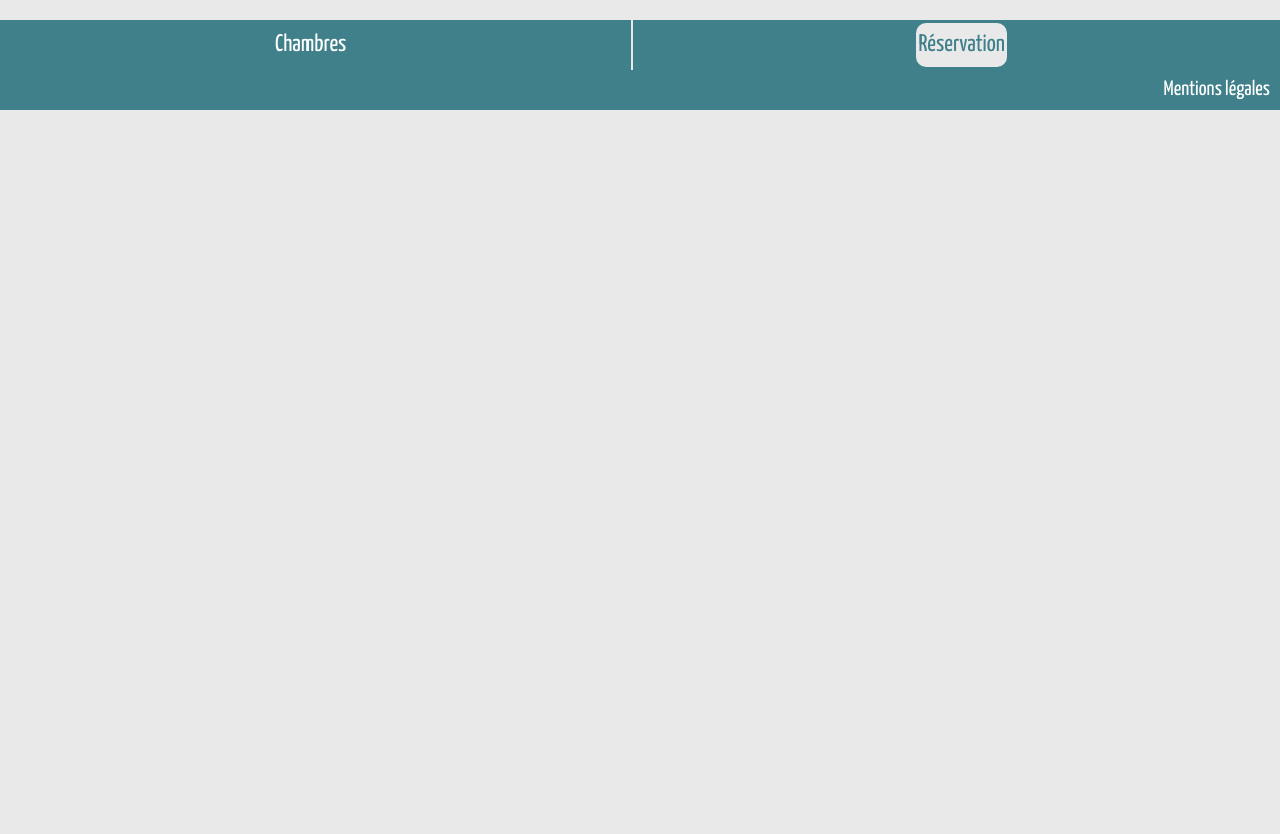
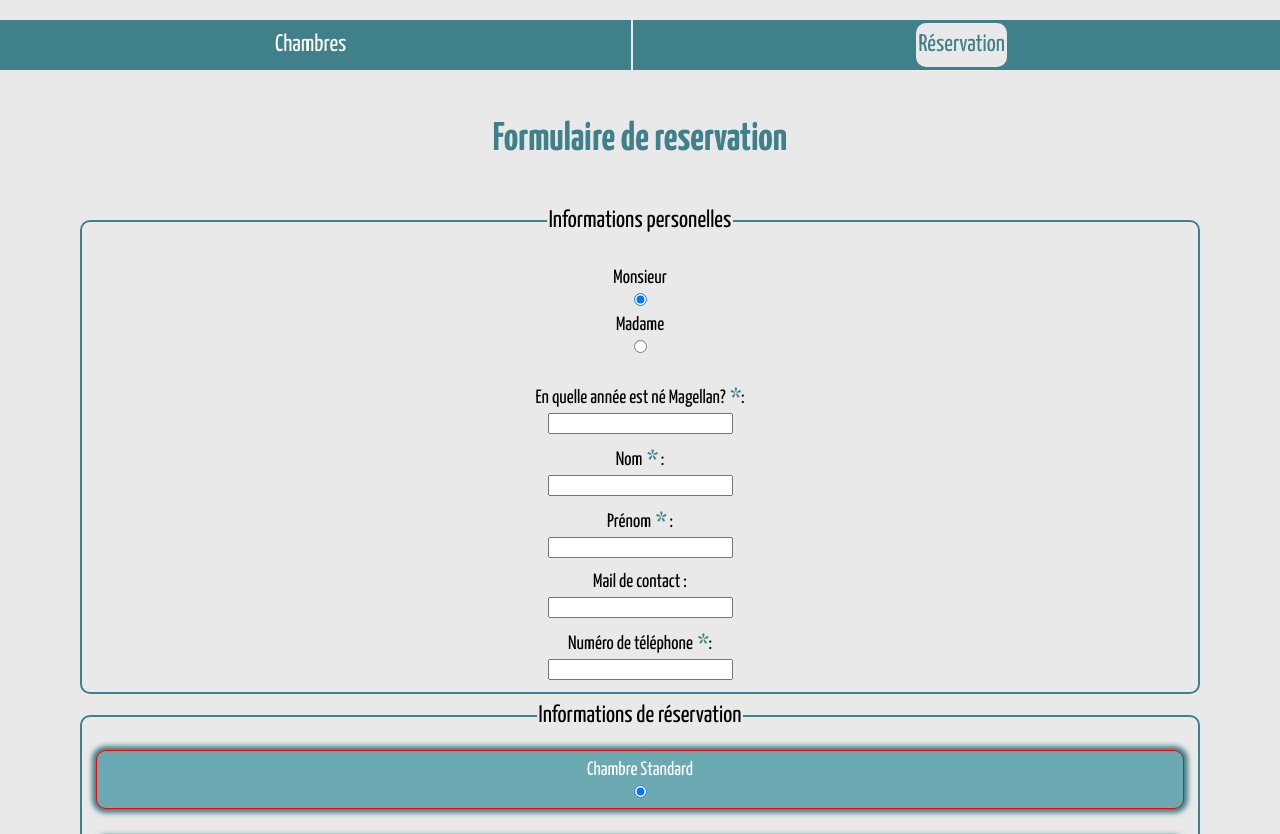
Before and after one commit to mel0ness/Lhotel-React, a React (Vite) app: page /Reservation in a window 1280 px wide. Shown: the part 220-1054 px from the top of the page. Before the commit the page ends 800 px from the top, so only its background shows below. Built offline with nearby package versions, Linux system fonts and the light colour scheme.

Commit message:
design et states pour le formulaire, à faire la logique de calcul de prix et de nombre de nuits

```diff
--- a/package.json
+++ b/package.json
@@ -10,6 +10,8 @@
     "preview": "vite preview"
   },
   "dependencies": {
+    "@tanstack/react-query": "^4.33.0",
+    "prop-types": "^15.8.1",
     "react": "^18.2.0",
     "react-dom": "^18.2.0",
     "react-helmet-async": "^1.3.0",
--- /dev/null
+++ b/src/Components/InputChambre/index.jsx
@@ -0,0 +1,24 @@
+import "../../Style/Components/InputChambre/inputchambre.scss"
+
+const InputChambre = (Props) => {
+
+
+    return(
+        <div>
+            {Props.idprop === Props.check ?  <div id={Props.idprop} className="inputChambre selected">
+                <label htmlFor={Props.type}>{Props.value}</label>
+             <input type="radio" id={Props.type} name="chambre" value={Props.value} checked={Props.check === Props.idprop} onChange={() => Props.funct(Props.idprop)} required />
+              </div>:  <div id={Props.idprop} className="inputChambre">
+                <label htmlFor={Props.type}>{Props.value}</label>
+             <input type="radio" id={Props.type} name="chambre" value={Props.value} checked={Props.check === Props.idprop} onChange={() => Props.funct(Props.idprop)} required />
+              </div>}
+
+              </div>)
+
+
+
+}
+
+
+
+export default InputChambre
--- a/src/Pages/Reservation/index.jsx
+++ b/src/Pages/Reservation/index.jsx
@@ -1,12 +1,154 @@
 import {HelmetProvider} from "react-helmet-async"
+import InputChambre from "../../Components/InputChambre"
+import "../../Style/Pages/Reservation/reservation.scss"
+import {useState} from "react"
 
 const Reservation = () => {
+
+    const [checkedInput, ChangeCheckedInput] = useState("allClick1")
+    const [checkedGender, updateCheckedGender] = useState("Male")
+    const [checkedNimals, updateCheckedNimals] = useState("Non")
+
+    const changementGender = (e) => {
+        updateCheckedGender(e)
+    }
+
+    const changementNimals = (e) => {
+        updateCheckedNimals(e)
+    }
 
     return (<div>
 
         <HelmetProvider>
             <title>Réservation</title>
         </HelmetProvider>
+
+<h1>Formulaire de reservation</h1>
+
+<form action="../../assets/reservation.php" method="post">
+<fieldset>
+            <legend>Informations personelles</legend>
+
+            <ul className="NoneStyleList">
+              <li>
+                <label htmlFor="type1">Monsieur</label>
+                <input type="radio" id="type1" name="genre" value="Monsieur" checked={checkedGender === "Male"} onChange={() => changementGender("Male")} required />
+              </li>
+              <li>
+                <label htmlFor="type2">Madame</label>
+                <input id="type2" type="radio" name="genre" value="Madame" checked={checkedGender === "Female"} onChange={() => changementGender("Female")} required />
+              </li>
+            </ul>
+
+            <div className="dontlie">
+              <label htmlFor="dontlie">En quelle année est né Magellan?<span className="required">*</span>
+                :
+              </label>
+              <input type="number" id="dontlie" name="dontlie" />
+            </div>
+
+            <div>
+              <label htmlFor="nom">Nom<span className="required">*</span> :
+              </label>
+              <input type="text" id="nom" name="name_user" required />
+            </div>
+            <div>
+              <label htmlFor="prenom">Prénom<span className="required">*</span> :
+              </label>
+              <input type="text" id="prenom" name="name_user2" required />
+            </div>
+            <div>
+              <label htmlFor="mail">Mail de contact :</label>
+              <input type="email" id="mail" name="mail_user" />
+            </div>
+            <div>
+              <label htmlFor="tel">Numéro de téléphone<span className="required">*</span>
+                :
+              </label>
+              <input type="tel" id="tel" name="tel_user" required
+                pattern="0[0-9][ -/]*[0-9]{2}[ -/]*[0-9]{2}[ -/]*[0-9]{2}[ -/]*[0-9]{2}" />
+            </div>
+          </fieldset>
+
+          <fieldset>
+            <legend>Informations de réservation</legend>
+
+    <InputChambre type={"type_1"} value={"Chambre Standard"} idprop={"allClick1"} check={checkedInput} funct={ChangeCheckedInput} />
+    <InputChambre type={"type_2"} value={"Chambre Supérieure"} idprop={"allClick2"} check={checkedInput} funct={ChangeCheckedInput} />
+    <InputChambre type={"type_3"} value={"Chambre Supérieure XL"} idprop={"allClick3"} check={checkedInput} funct={ChangeCheckedInput} />
+    <InputChambre type={"type_4"} value={"Suite Familiale"}  idprop={"allClick4"} check={checkedInput} funct={ChangeCheckedInput}/>
+            <div>
+              <label htmlFor="nombreA"><span>Nombre d&apos;adultes<span className="required">*</span>
+                  :
+                </span></label>
+              <input type="number" id="nombreA" name="reser_persa" min="1" max="5" value="1" required/>
+            </div>
+            <div>
+              <label htmlFor="nombreE"><span>Nombre d&apos;enfants<span className="required">*</span>
+                  :
+                </span></label>
+              <input type="number" id="nombreE" name="reser_perse" min="0" max="30" value="0" required />
+            </div>
+
+            <div>
+              <label htmlFor="date"><span>Date d&apos;arrivée<span className="required">*</span>
+                  :
+                </span></label>
+              <input type="date" id="date" name="reser_datee" value="" required/>
+            </div>
+            <div>
+              <label htmlFor="date2"><span>Date de départ<span className="required">*</span>
+                  :
+                </span></label>
+              <input type="date" id="date2" name="reser_dates" value="" required/>
+            </div>
+            <div className="Nights">
+              Nombre de Nuits :
+              <span id="numberNightsTotal" name="nights">0</span>
+            </div>
+            <div className="Nights">
+              Prix de la réservation souhaitée (Hors petits-déjeuners) :
+              <span id="price" name="price">0 €</span>
+            </div>
+
+            <div className="information">
+              Le prix n&apos;inclus pas la taxe de séjour.
+            </div>
+            </fieldset>
+            <fieldset>
+            <legend>Présence d&apos;animaux?</legend>
+            <div id="nimalsCadre">
+
+              <ul className="NoneStyleList">
+                <li>
+                  <label htmlFor="type_11">Non</label>
+                  <input type="radio" id="type_11" name="paws" value="non" checked={checkedNimals === "Non"} onChange={() => changementNimals("Non")} required />
+                </li>
+                <li>
+                  <label htmlFor="type_22">Oui</label>
+                  <input id="type_22" type="radio" name="paws" value="oui" checked={checkedNimals === "Oui"} onChange={() => changementNimals("Oui")} required />
+                </li>
+              </ul>
+            </div>
+
+            <div>Si oui, lesquels et combien?</div>
+            <div>
+              <label htmlFor="msgNimal" ></label>
+              <textarea id="msgNimal" name="nimals" className="Animaux"></textarea>
+            </div>
+          </fieldset>
+          <fieldset>
+            <legend>Commentaires ou questions supplémentaires</legend>
+            <div>
+              <label htmlFor="msg"><span></span></label>
+              <textarea id="msg" name="commentary" className="Animaux"></textarea>
+            </div>
+          </fieldset>
+          <button type="submit" id="btn">
+              Valider la réservation
+            </button>
+</form>
+
     </div>)
 }
 
--- /dev/null
+++ b/src/Style/Components/InputChambre/inputchambre.scss
@@ -0,0 +1,16 @@
+@use "../../Utils/variables";
+
+.inputChambre {
+    background-color: variables.$color1;
+    color: white;
+    border: 1px solid red;
+    box-shadow: 0px 0px 5px 4px variables.$color1;
+    padding: 10px;
+    border-radius: 10px;
+    margin-top: 15px;
+
+}
+
+.selected {
+    background-color: #6caab3;
+}
--- /dev/null
+++ b/src/Style/Pages/Reservation/reservation.scss
@@ -0,0 +1,83 @@
+@use "../../Utils/variables";
+
+fieldset {
+border: 2px solid variables.$color1;
+border-radius: 10px;
+width: 85%;
+display: flex;
+margin: auto;
+margin-bottom: 10px;
+flex-direction: column;
+gap: 15px;
+font-size: 1.2rem;
+
+& legend {
+    font-size: 1.5rem;
+}
+
+& .required {
+    font-weight: 900;
+    font-size: 1.4rem;
+    color: variables.$color1;
+    margin-left: 5px;
+}
+
+& .NoneStyleList {
+    list-style-type: none;
+    padding: 0;
+
+    & li {
+        margin-top: 10px;
+    }
+
+}
+
+& label {
+    display: block;
+    text-align: center;
+    margin-bottom: 5px;
+}
+
+& input {
+    display: block;
+    margin: auto;
+}
+}
+
+.Nights {
+    & span {
+        display:block;
+        color: variables.$color1;
+        font-size: 2rem;
+        margin-top: 10px;
+    }
+}
+
+.information {
+    font-size: 0.8rem;
+}
+
+.Animaux {
+    height: 100px;
+    width: 100%;
+}
+
+button {
+    font-size: 1.3rem;
+    margin: auto;
+    margin-top: 15px;
+    margin-bottom: 15px;
+    border: solid 2px variables.$color1;
+    color: white;
+    background-color: variables.$color1;
+    padding: 10px;
+    border-radius: 20px;
+    box-shadow: 2px 2px 2px black;
+
+    &:active {
+        box-shadow: unset;
+        position: relative;
+        left: 2px;
+        top: 2px;
+    }
+}
```
Also changed, not shown: src/Features/Price/price.js (added), 2 other files (tests, documents, lock files or other folders).
